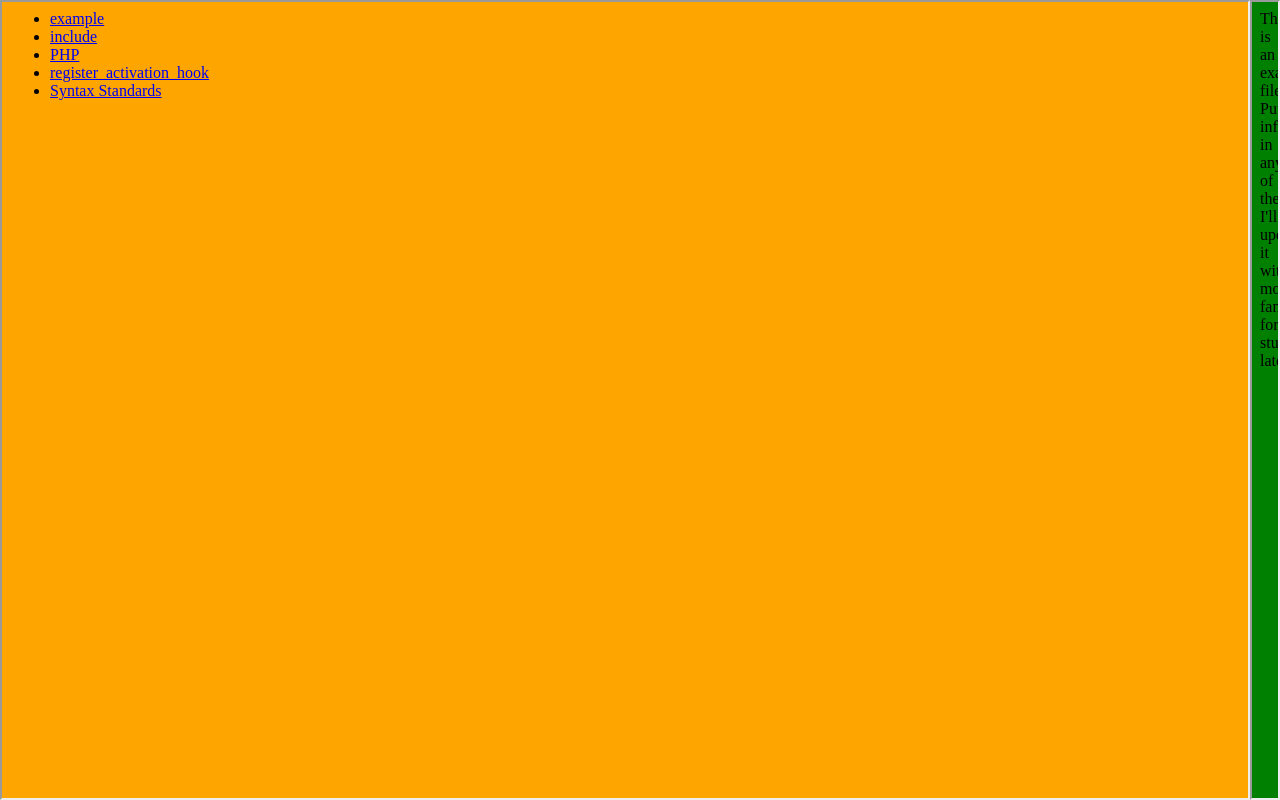
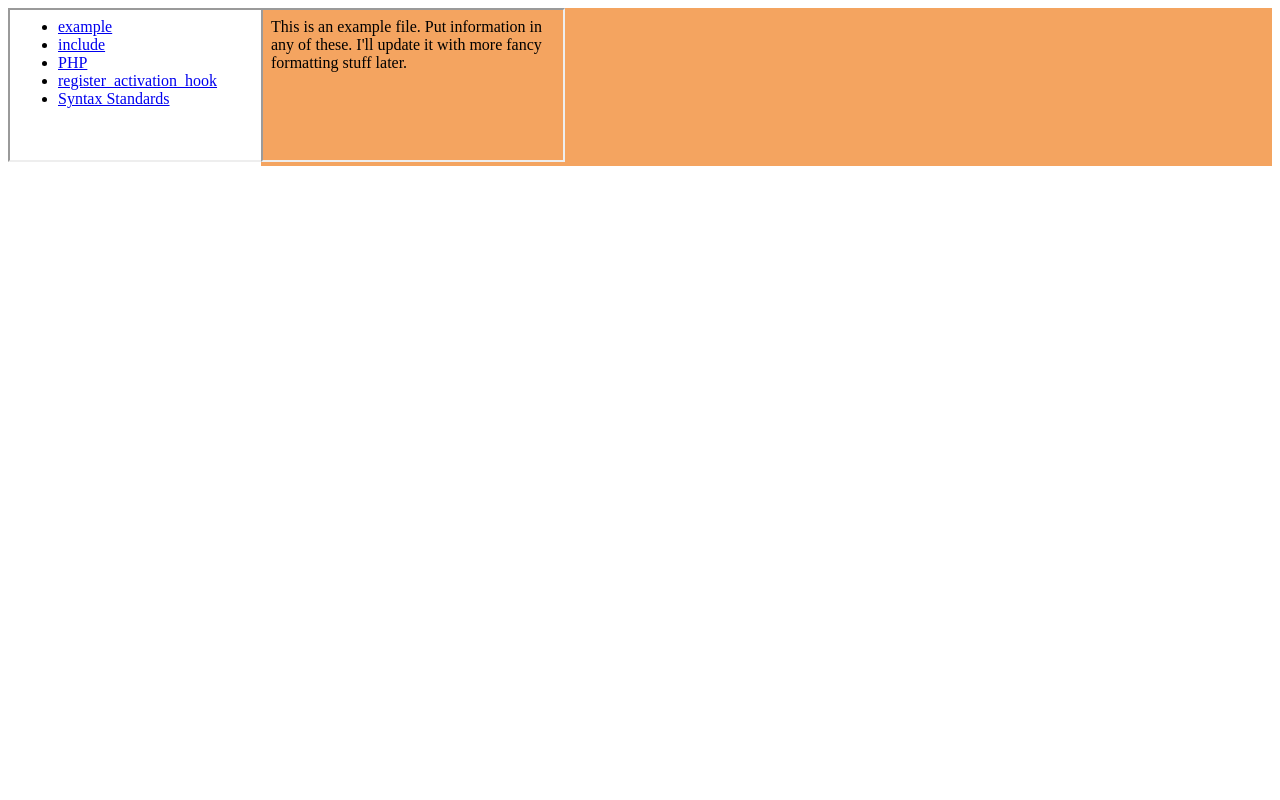
Before and after one commit to drderk/acadviera.github.io, a plain HTML site: page index.html in a window 1280 px wide. Drawn offline with Linux system fonts and the light colour scheme.

Commit message:
Hopefully final platform changes

```diff
--- a/index.html
+++ b/index.html
@@ -6,13 +6,13 @@
 		<script type="text/javascript" src="scripts/docuscript.js"> </script>
 	</head>
 	<body>
-		<div class="box">
-			<div class="row selectors">
+		<div class="page-wrap">
+			<section class="main-nav">
 				<iframe src="list.html"></iframe>
-			</div>
-			<div class="row content">
+			</section>
+			<section class="main-content">
 				<iframe id="content" src="docs/example.html"></iframe>
-			</div>
+			</section>
 		</div>
 	</body>
 </html>
--- a/styles/main.css
+++ b/styles/main.css
@@ -1,82 +1,41 @@
-* {
-	-webkit-box-sizing: border-box;
-	-moz-box-sizing: border-box;
-	box-sizing: border-box;
-}
-
-html, body{
-	height: 100%;
-	margin: 0;
-	border: none;
-	overflow-y: hidden;
-	overflow-x: hidden;
-}
-.box{
+.page-wrap {
 	display: -webkit-box;
 	display: -moz-box;
 	display: -ms-flexbox;
 	display: -webkit-flex;
 	display: flex;
-	flex-direction: row;
-	align-items: stretch;
-	flex-flow: row;
-	height: 100%;
-	background-color: purple;
 }
-.box .row{
-	flex: 0 1 30px;
-}
-.box .row.selectors{
-	-webkit-box-ordinal-group: 1;
-	-moz-box-ordinal-group: 1;
-	-ms-flex-order: 1;
-	-webkit-order: 1;
-	order: 1;
 
-	-webkit-box-flex: 1;
-	-moz-box-flex: 1;
-	width: 30%;
-
-	-webkit-flex: 1;
-	-ms-flex: 1;
-	flex: 1;
-
-	background-color: orange;
-}
-.box .row.content{
+.main-content {
 	-webkit-box-ordinal-group: 2;
 	-moz-box-ordinal-group: 2;
 	-ms-flex-order: 2;
 	-webkit-order: 2;
 	order: 2;
 
-	width: 60%;
+	width: 80%;
 
-	background-color: green;
+	-moz-box-flex: 1;
+
+	background: sandybrown;
 }
-iframe{
-	width: 100%;
-	height: 100%;
+
+.main-nav {
+	-webkit-box-ordinal-group: 1;
+	-mox-box-ordinal-group: 1;
+	-ms-flex-order: 1;
+	-order: 1;
+
+	-webkit-box-flex: 1;
+	-moz-box-flex: 1;
+	width: 20%;
+	-webkit-flex: 1;
+	-ms-flex: 1;
+	flex: 1;
 }
-/*
-body{
-	margin: -1%;
-	padding: -1%
+
+*{
+	-webkit-box-sizing: border-box;
+	-moz-box-sizing: border-box;
+	box-sizing: border-box;
 }
-table{
-	width: 100%;
-	padding: 0px;
-}
-.bars{
-	padding: 0%;
-	border: none;
-	width: 100%;
-	height: 100%
-}
-#rowCol{
-	width: 20%
-}
-#contentCol{
-	width: 80%
-}
-*/
```
